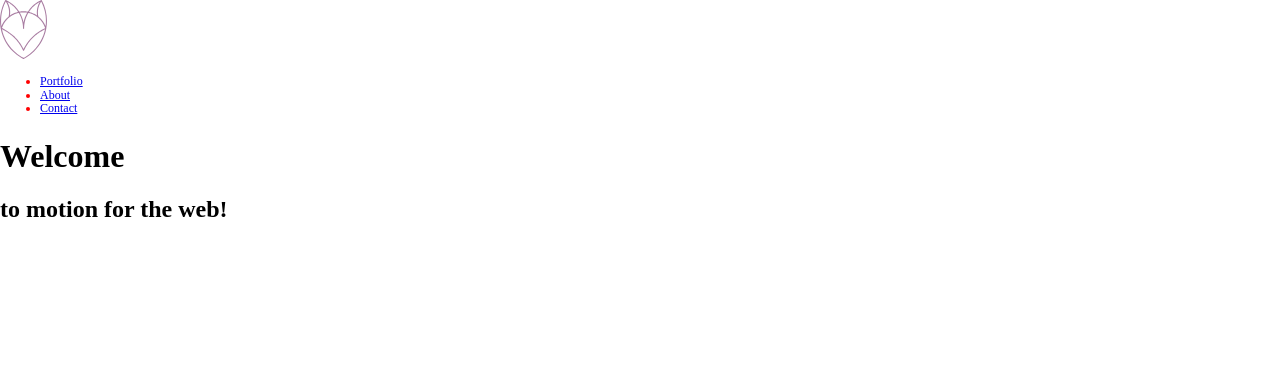
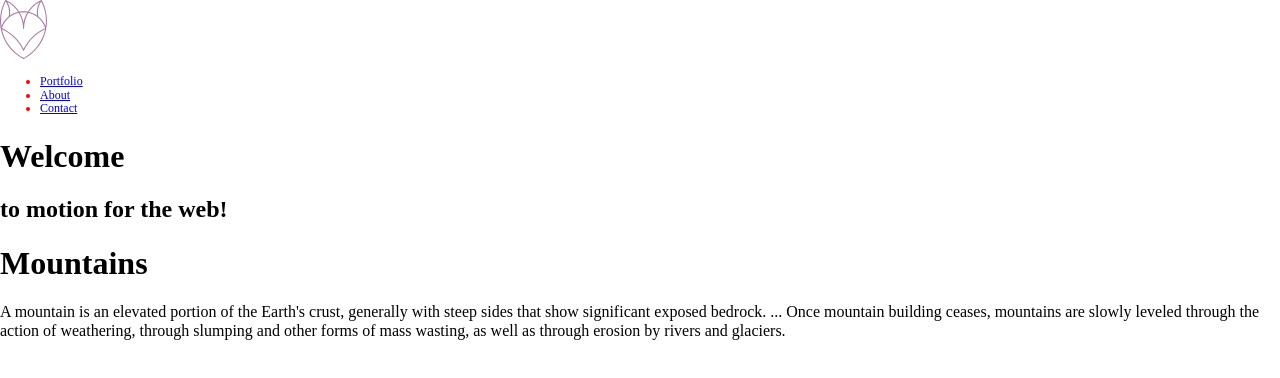
Before and after one commit to lag369/Motion-S23-PM, a website: page deploy/index.html in a window 1280 px wide. Drawn offline with Linux system fonts and the light colour scheme.

Commit message:
added content kit

```diff
--- a/deploy/index.html
+++ b/deploy/index.html
@@ -35,6 +35,12 @@
                 </section>
             </div>
         </section>
+    <section id="content">
+                <div>
+                    <h1>Mountains</h1>
+                    <p>A mountain is an elevated portion of the Earth's crust, generally with steep sides that show significant exposed bedrock. ... Once mountain building ceases, mountains are slowly leveled through the action of weathering, through slumping and other forms of mass wasting, as well as through erosion by rivers and glaciers.</p>
+                </div>
+            </section>
     <script src="js/scripts-min.js"></script>
 </body>
 
```
Also changed, not shown: 3 other files.
